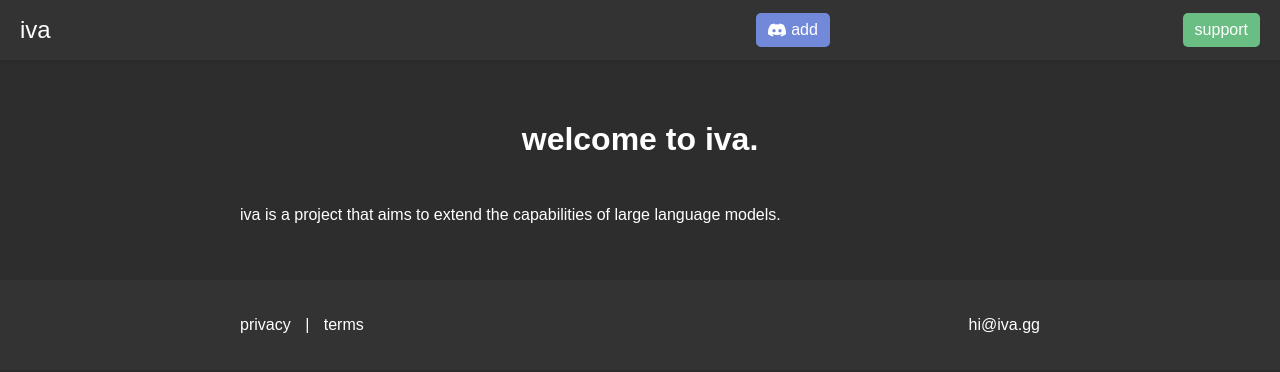
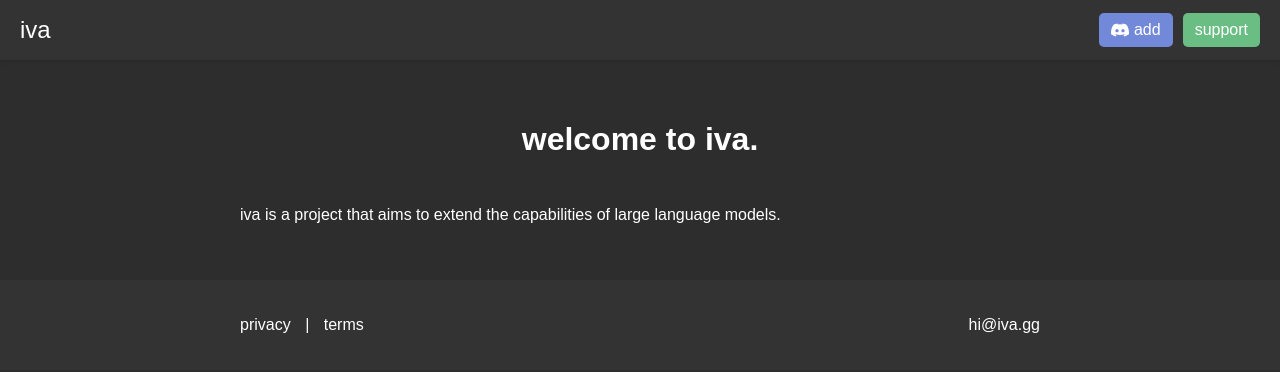
Before and after one commit to gutbash/gpt-iva-cord, a Python web app: template templates/index.html in a window 1280 px wide. Shown: the top 372 px of the page. Run offline with Jinja, Linux system fonts and the light colour scheme; the template is opened without the code that fills it, so the values that code supplies are empty; some web fonts are replaced.

Commit message:
close div tags

```diff
--- a/static/styles.css
+++ b/static/styles.css
@@ -130,6 +130,16 @@ footer {
     transition: background-color 0.3s;
 }
 
+.nav-buttons {
+    display: flex;
+    align-items: center;
+}
+
+.nav-buttons a{
+    text-decoration: none;
+    margin-left: 10px;
+}
+
 .add-button:hover {
     background-color: #586dc8;
 }
@@ -144,13 +154,3 @@ footer {
         justify-content: space-between;
     }
 }
-
-.nav-buttons {
-    display: flex;
-    align-items: center;
-}
-
-.nav-buttons a{
-    text-decoration: none;
-    margin-left: 10px;
-}
--- a/templates/index.html
+++ b/templates/index.html
@@ -11,7 +11,7 @@
     <header>
         <nav class="navbar">
             <a href="/" class="navbar-logo">iva</a>
-            <div class="nav-buttons"></div>
+            <div class="nav-buttons">
                 <a href="https://discord.com/api/oauth2/authorize?client_id=1050437164367880202&permissions=535999544385&scope=bot%20applications.commands" class="add-button" style="display: flex; align-items: center;">
                     <svg width="18" height="18" viewBox="0 0 18 13" fill="none" xmlns="http://www.w3.org/2000/svg" class="text-dark-100 w-5" style="margin-right: 5px;">
                         <path d="M15.248 1.089A15.431 15.431 0 0011.534 0a9.533 9.533 0 00-.476.921 14.505 14.505 0 00-4.12 0A9.582 9.582 0 006.461 0a15.54 15.54 0 00-3.717 1.091C.395 4.405-.242 7.636.076 10.821A15.269 15.269 0 004.631 13c.369-.473.695-.974.975-1.499a9.896 9.896 0 01-1.536-.699c.13-.089.255-.18.377-.27 1.424.639 2.979.97 4.553.97 1.574 0 3.129-.331 4.553-.97.123.096.25.188.377.27a9.94 9.94 0 01-1.54.7c.28.525.607 1.026.976 1.498a15.2 15.2 0 004.558-2.178c.373-3.693-.639-6.895-2.676-9.733zM6.01 8.862c-.888 0-1.621-.767-1.621-1.712 0-.944.708-1.718 1.618-1.718.91 0 1.638.774 1.623 1.718-.016.945-.715 1.712-1.62 1.712zm5.98 0c-.889 0-1.62-.767-1.62-1.712 0-.944.708-1.718 1.62-1.718.912 0 1.634.774 1.618 1.718-.015.945-.713 1.712-1.618 1.712z" fill="currentColor" data-darkreader-inline-fill="" style="--darkreader-inline-fill:currentColor;"></path>
```
